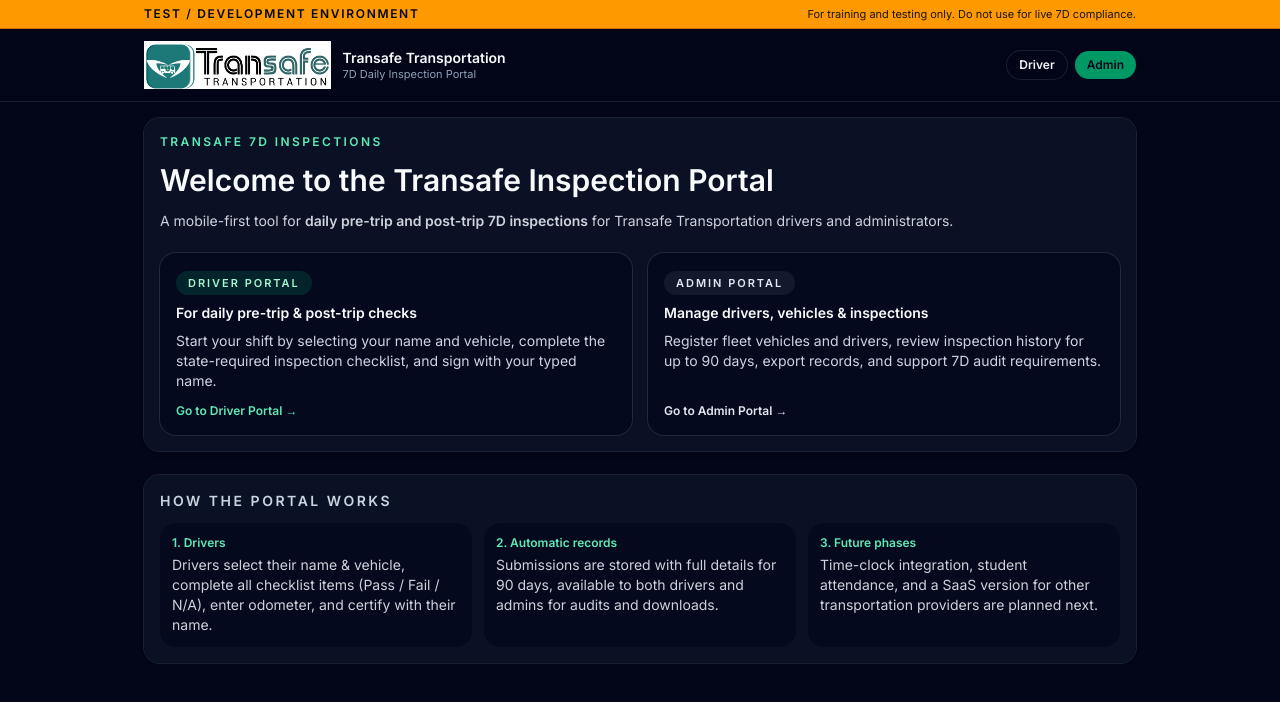
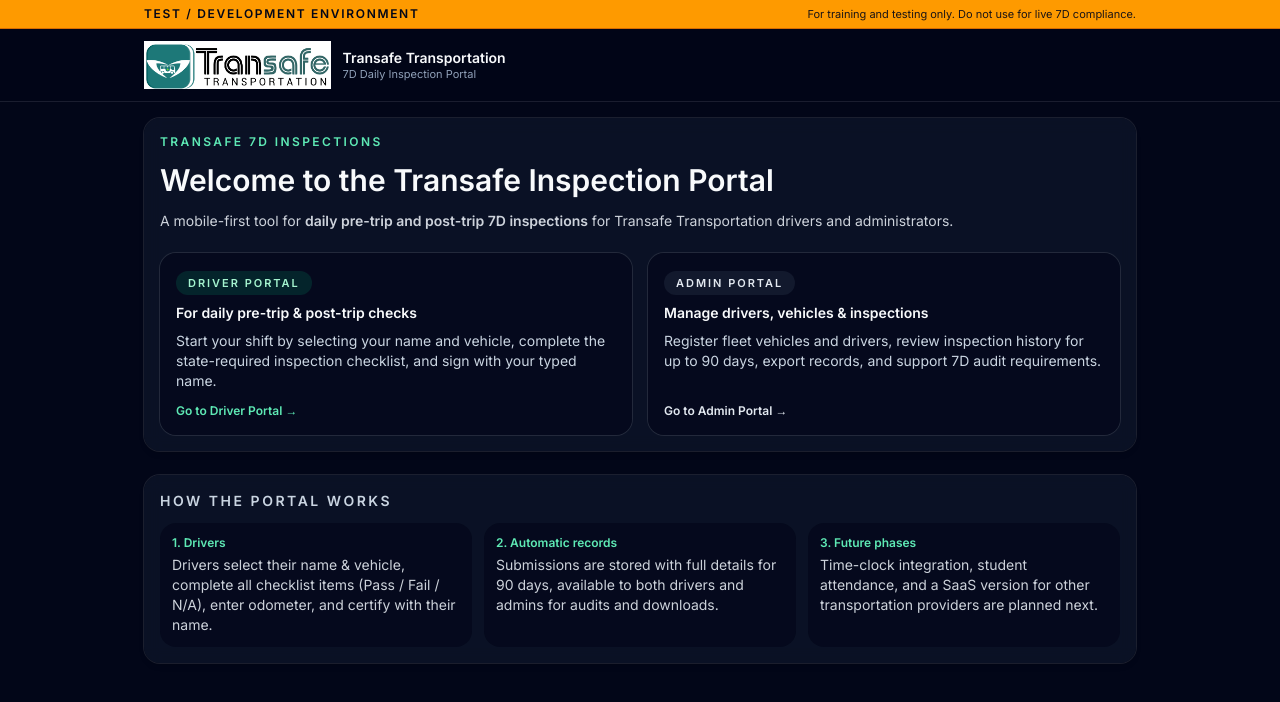
Before and after one commit to Mena-E/transafe-7d-inspections, a Next.js app: page / in a window 1280 px wide. Shown: the top 702 px of the page. Built offline with nearby package versions, Linux system fonts and the light colour scheme.

Commit message:
Redirected back and logout buttons and removed excess links buttons

```diff
--- a/src/app/admin/page.tsx
+++ b/src/app/admin/page.tsx
@@ -2,6 +2,7 @@
 
 import { useEffect, useMemo, useState } from "react";
 import Link from "next/link";
+import { useRouter } from "next/navigation";
 import { supabase } from "@/lib/supabaseClient";
 
 type Driver = {
@@ -50,6 +51,8 @@
 type AdminTab = "drivers" | "vehicles" | "inspections";
 
 export default function AdminPage() {
+  const router = useRouter();
+
   const [accessCodeInput, setAccessCodeInput] = useState("");
   const [isAuthenticated, setIsAuthenticated] = useState(false);
 
@@ -91,6 +94,15 @@
 
   // Inspections search
   const [inspectionSearch, setInspectionSearch] = useState("");
+
+  // Restore admin auth from localStorage so Back from inspection keeps portal unlocked
+  useEffect(() => {
+    if (typeof window === "undefined") return;
+    const stored = window.localStorage.getItem("transafe_admin_unlocked");
+    if (stored === "true") {
+      setIsAuthenticated(true);
+    }
+  }, []);
 
   // Load drivers, vehicles, inspections once authenticated
   useEffect(() => {
@@ -163,11 +175,22 @@
     if (accessCodeInput.trim() === ADMIN_CODE.trim() && ADMIN_CODE) {
       setIsAuthenticated(true);
       setError(null);
+
+      // Persist admin unlock in localStorage
+      if (typeof window !== "undefined") {
+        window.localStorage.setItem("transafe_admin_unlocked", "true");
+      }
     } else {
       setError("Invalid admin access code.");
     }
   };
+
   const handleLogout = () => {
+    // Clear admin session from localStorage
+    if (typeof window !== "undefined") {
+      window.localStorage.removeItem("transafe_admin_unlocked");
+    }
+
     // Clear admin session and sensitive state
     setIsAuthenticated(false);
     setAccessCodeInput("");
@@ -177,6 +200,9 @@
     setEditingDriverId(null);
     setEditingVehicleId(null);
     setError(null);
+
+    // Return to landing page
+    router.push("/");
   };
 
   // ---------- DRIVER HANDLERS ----------
@@ -638,7 +664,6 @@
           </div>
         </div>
       </section>
-
 
       {error && (
         <section className="card border border-red-500/50 bg-red-950/40">
@@ -1300,9 +1325,9 @@
                             </span>
                           </td>
                           <td className="px-2 py-1">
+                            {/* NOTE: no target="_blank" so it opens in same tab */}
                             <Link
                               href={`/inspection/${rec.id}`}
-                              target="_blank"
                               className="btn-ghost px-2 py-1 text-[11px]"
                             >
                               Open form
--- a/src/app/driver/page.tsx
+++ b/src/app/driver/page.tsx
@@ -3,6 +3,7 @@
 import Link from "next/link";
 import { useEffect, useMemo, useState } from "react";
 import { supabase } from "@/lib/supabaseClient";
+import { useRouter } from "next/navigation";
 
 type Driver = {
   id: string;
@@ -291,6 +292,8 @@
 }
 
 export default function DriverPage() {
+  const router = useRouter();
+
   const [driverName, setDriverName] = useState("");
   const [currentDriver, setCurrentDriver] = useState<Driver | null>(null);
   const [vehicles, setVehicles] = useState<Vehicle[]>([]);
@@ -341,6 +344,27 @@
     };
 
     loadVehicles();
+  }, []);
+
+  // Restore driver session from localStorage (if present)
+  useEffect(() => {
+    if (typeof window === "undefined") return;
+    const saved = window.localStorage.getItem("transafe_driver_session");
+    if (!saved) return;
+
+    try {
+      const parsed = JSON.parse(saved) as {
+        driver: Driver;
+        vehicleId: string;
+      };
+
+      setCurrentDriver(parsed.driver);
+      setDriverName(parsed.driver.full_name);
+      setSelectedVehicleId(parsed.vehicleId || "");
+      setIsSessionReady(true);
+    } catch (e) {
+      console.error("Failed to parse driver session from localStorage", e);
+    }
   }, []);
 
   const selectedVehicle = useMemo(
@@ -453,6 +477,17 @@
       setAnswers({});
       setNotes("");
       setSignatureName("");
+
+      // Save session so Back from inspection keeps them logged in
+      if (typeof window !== "undefined") {
+        window.localStorage.setItem(
+          "transafe_driver_session",
+          JSON.stringify({
+            driver,
+            vehicleId: selectedVehicleId,
+          }),
+        );
+      }
     } catch (err: any) {
       console.error(err);
       setError(
@@ -465,6 +500,11 @@
   };
 
   const handleLogout = () => {
+    // Clear session from localStorage
+    if (typeof window !== "undefined") {
+      window.localStorage.removeItem("transafe_driver_session");
+    }
+
     // Completely log the driver out and return to the first screen
     setIsSessionReady(false);
     setCurrentDriver(null);
@@ -478,6 +518,9 @@
     setSignatureName("");
     setSubmitMessage(null);
     setError(null);
+
+    // Go back to the landing page
+    router.push("/");
   };
 
   const updateAnswer = (itemId: string, value: AnswerValue) => {
@@ -995,7 +1038,6 @@
                 </div>
                 <Link
                   href={`/inspection/${rec.id}`}
-                  target="_blank"
                   className="btn-ghost text-sm"
                 >
                   Open form
--- a/src/app/layout.tsx
+++ b/src/app/layout.tsx
@@ -1,7 +1,6 @@
 import "./globals.css";
 import type { Metadata } from "next";
 import { Inter } from "next/font/google";
-import Link from "next/link";
 import Image from "next/image";
 import type { ReactNode } from "react";
 
@@ -64,9 +63,9 @@
         <EnvBanner />
 
         <div className="min-h-screen">
-          {/* App header with logo + navigation */}
+          {/* App header with logo */}
           <header className="border-b border-white/10 bg-slate-950/80 backdrop-blur">
-            <div className="mx-auto flex max-w-5xl items-center justify-between gap-3 px-4 py-3">
+            <div className="mx-auto flex max-w-5xl items-center gap-3 px-4 py-3">
               <div className="flex items-center gap-3">
                 {/* LOGO: plain image, no extra container styling */}
                 <Image
@@ -86,21 +85,7 @@
                   </p>
                 </div>
               </div>
-
-              <nav className="flex items-center gap-2 text-xs font-semibold">
-                <Link
-                  href="/driver"
-                  className="rounded-2xl px-3 py-1.5 text-slate-100 ring-1 ring-white/10 hover:bg-slate-900"
-                >
-                  Driver
-                </Link>
-                <Link
-                  href="/admin"
-                  className="rounded-2xl px-3 py-1.5 bg-emerald-600 text-slate-950 hover:bg-emerald-500"
-                >
-                  Admin
-                </Link>
-              </nav>
+              {/* Navigation removed: driver/admin buttons are now only on home page */}
             </div>
           </header>
 
```
Lines whose indentation alone changed are shown as unchanged.
